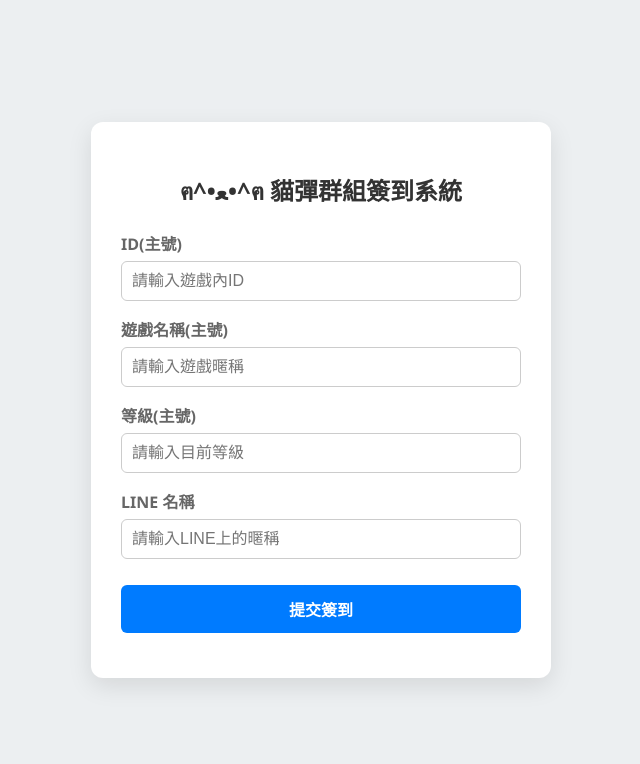
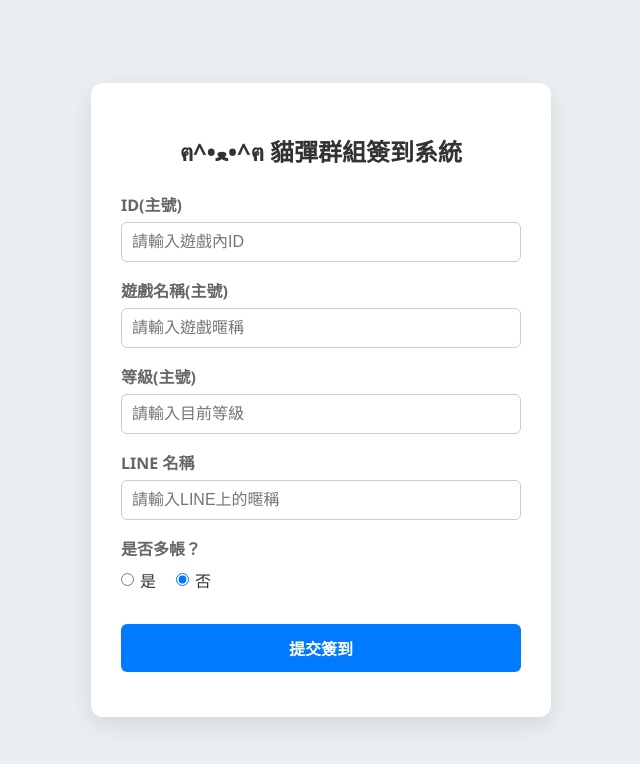
Before and after one commit to kp008114/MeowsterStrike, a plain HTML site: page index.html in a window 1280 px wide. Shown: the whole page, without its empty margins (319-959 px from the left). Drawn offline with Linux system fonts and the light colour scheme.

Commit message:
Enhance sign-in form with multi-account option
Added a radio button for multi-account selection and updated the form submission logic to include this new field.

```diff
--- a/index.html
+++ b/index.html
@@ -3,7 +3,7 @@
 <head>
     <meta charset="UTF-8">
     <meta name="viewport" content="width=device-width, initial-scale=1.0">
-    <title>遊戲群組簽到表</title>
+    <title>ฅ^•ﻌ•^ฅ  貓彈群組簽到表 愛阿凱</title>
     <style>
         body {
             font-family: 'Segoe UI', Tahoma, Geneva, Verdana, sans-serif;
@@ -91,13 +91,46 @@
             <label for="lineName">LINE 名稱</label>
             <input type="text" id="lineName" placeholder="請輸入LINE上的暱稱" required>
         </div>
+
+        <div class="form-group">
+            <label>是否多帳？</label>
+            <div class="radio-group">
+                <label class="radio-label">
+                    <input type="radio" name="multiAcc" value="是" required> 是
+                </label>
+                <label class="radio-label">
+                    <input type="radio" name="multiAcc" value="否" checked required> 否
+                </label>
+            </div>
+        </div>
+
         <button type="submit" id="submitBtn">提交簽到</button>
     </form>
     <div class="message" id="msg"></div>
 </div>
 
+<style>
+    .radio-group {
+        display: flex;
+        gap: 20px;
+        margin-top: 8px;
+    }
+    .radio-label {
+        display: flex;
+        align-items: center;
+        gap: 6px;
+        cursor: pointer;
+        font-weight: normal; /* 讓選項文字不要跟標題一樣粗 */
+        color: #333;
+    }
+    .radio-label input {
+        width: auto; /* 覆蓋原本 input 100% 的寬度 */
+        margin: 0;
+    }
+</style>
+
 <script>
-    // ⚠️ 請在這裡替換成你從 Google Apps Script 取得的部署網址
+    // ⚠️ 請記得確認這裡有放上你的 GAS URL
     const GAS_URL = "https://script.google.com/macros/s/AKfycbz9KuDv8ww1suqX4sDvT567VY2mNZ19oHW_Kl9P15bi5wU5cjc4m4ucXjudeBvCJzWp9A/exec";
 
     document.getElementById('signInForm').addEventListener('submit', function(e) {
@@ -110,14 +143,19 @@
         submitBtn.innerText = "傳送中...";
         msgDiv.innerText = "";
 
+        // 取得點選的「是否多帳」數值
+        const multiAccValue = document.querySelector('input[name="multiAcc"]:checked').value;
+
+        // 打包要傳送給後端的資料（對應你的 doPost 欄位名稱）
         const payload = {
             id: document.getElementById('gameId').value,
             gameName: document.getElementById('gameName').value,
             level: document.getElementById('gameLevel').value,
-            lineName: document.getElementById('lineName').value
+            lineName: document.getElementById('lineName').value,
+            multiacc_bool: multiAccValue, // 傳送 "是" 或 "否"
+            signin: "已簽到"              // 自動帶入簽到狀態
         };
 
-        // 透過 Fetch API 傳送資料到 Google 試算表後端
         fetch(GAS_URL, {
             method: 'POST',
             body: JSON.stringify(payload)
@@ -130,7 +168,7 @@
                 document.getElementById('signInForm').reset();
             } else if(data.status === 'duplicate') {
                 msgDiv.style.color = 'orange';
-				msgDiv.innerText = '⚠️ ' + data.message; // 顯示：此 ID 已經簽到過囉！
+                msgDiv.innerText = '⚠️ ' + data.message;
             } else {
                 msgDiv.style.color = 'red';
                 msgDiv.innerText = '❌ 簽到失敗，請稍後再試。';
```
Lines whose indentation alone changed are shown as unchanged.
